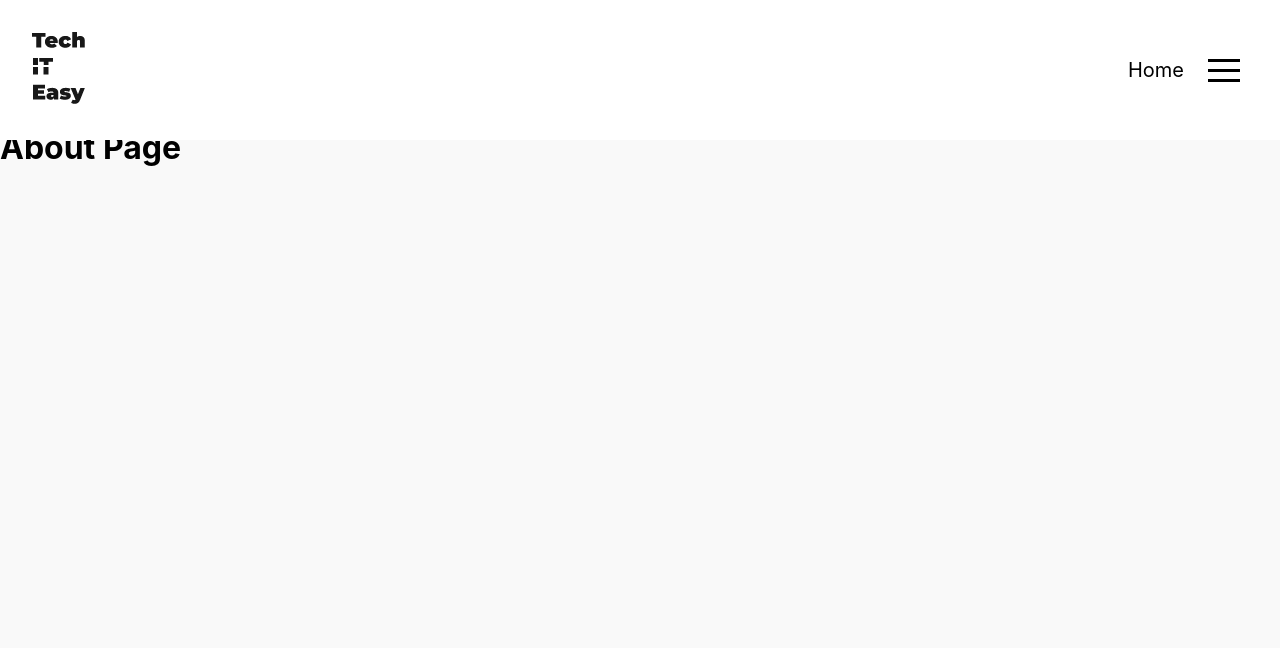
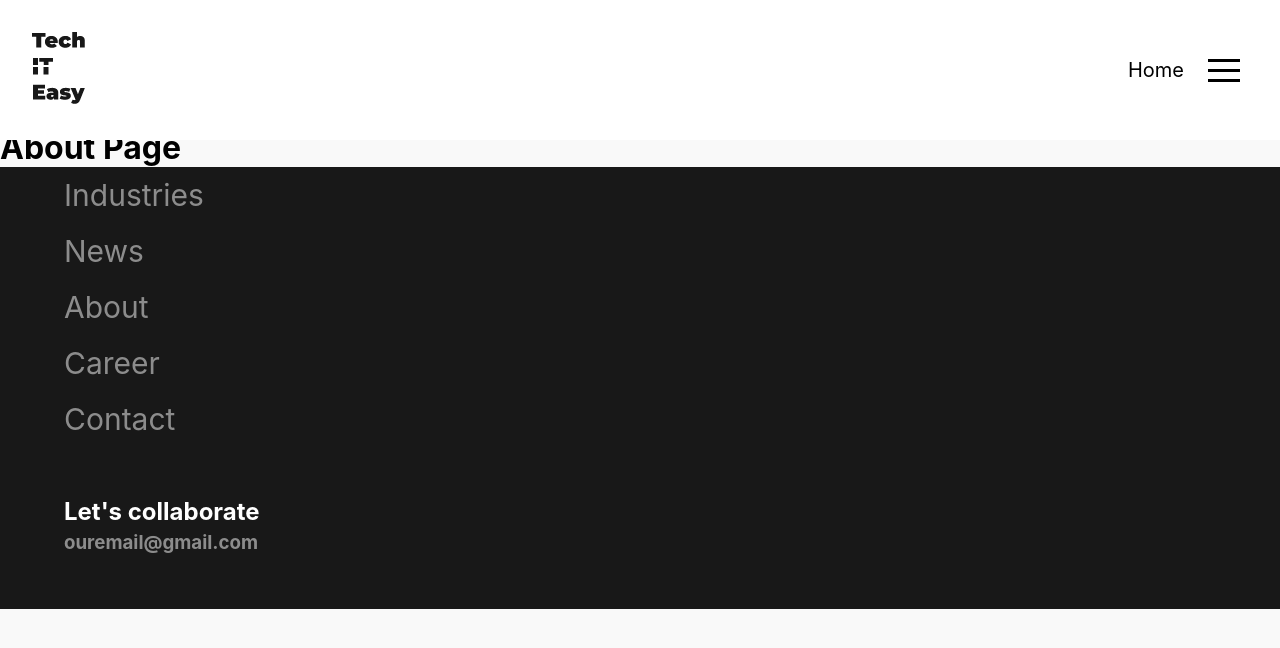
Before and after one commit to teliohub/teliohub-website, a Next.js app: page /about in a window 1280 px wide. Shown: the top 648 px of the page. Built offline with nearby package versions, Linux system fonts and the light colour scheme.

Commit message:
footer start link change active

```diff
--- /dev/null
+++ b/components/Footer/Footer.tsx
@@ -0,0 +1,58 @@
+import React, { useEffect, useState } from "react";
+import Link from "next/link";
+import styles from "./footer.module.css";
+
+const Footer = (): JSX.Element => {
+  const [menuPosition, setMenuPosition ] = useState<number>(0);
+
+  const handleRouteChange = (arrayIndex: number) => {
+      setMenuPosition(arrayIndex);
+  };
+
+  return (
+    <footer className={styles.footerControl}>
+      <ul className={styles.ulControl}>
+
+        <li className={styles.liFlexBetweenDesign}>
+          <Link href="/industries">
+            <a className={menuPosition === 1 ? '' : styles.changeOpacity} onClick={() => handleRouteChange(1)}>Industries</a>
+          </Link>
+          <span className={menuPosition === 1 ? '' : styles.hideIfNotActive}></span>
+          <p className={menuPosition === 1 ? '' : styles.hideIfNotActive}>You Are Here</p>
+        </li>
+        <li className={styles.liFlexBetweenDesign}>
+          <Link href="/news">
+            <a className={menuPosition === 2 ? '' : styles.changeOpacity} onClick={() => handleRouteChange(2)}>News</a>
+          </Link>
+          <span className={menuPosition === 2 ? '' : styles.hideIfNotActive}></span>
+          <p className={menuPosition === 2 ? '' : styles.hideIfNotActive}>You Are Here</p>
+        </li>
+        <li className={styles.liFlexBetweenDesign}>
+          <Link href="/about">
+            <a className={menuPosition === 3 ? '' : styles.changeOpacity} onClick={() => handleRouteChange(3)}>About</a>
+          </Link>
+          <span className={menuPosition === 3 ? '' : styles.hideIfNotActive}></span>
+          <p className={menuPosition === 3 ? '' : styles.hideIfNotActive}>You Are Here</p>
+        </li>
+        <li className={styles.liFlexBetweenDesign}>
+          <Link href="/career">
+            <a className={menuPosition === 4 ? '' : styles.changeOpacity} onClick={() => handleRouteChange(4)}>Career</a>
+          </Link>
+          <span className={menuPosition === 4 ? '' : styles.hideIfNotActive}></span>
+          <p className={menuPosition === 4 ? '' : styles.hideIfNotActive}>You Are Here</p>
+        </li>
+        <li className={styles.liFlexBetweenDesign}>
+          <Link href="/contact">
+            <a className={menuPosition === 5 ? '' : styles.changeOpacity} onClick={() => handleRouteChange(5)}>Contact</a>
+          </Link>
+          <span className={menuPosition === 5 ? '' : styles.hideIfNotActive}></span>
+          <p className={menuPosition === 5 ? '' : styles.hideIfNotActive}>You Are Here</p>
+        </li>
+      </ul>
+      <h2>Let's collaborate</h2>
+      <h3 className={styles.changeOpacity}>ouremail@gmail.com</h3>
+      </footer>
+  );
+};
+
+export default Footer;
--- /dev/null
+++ b/components/Footer/footer.module.css
@@ -0,0 +1,51 @@
+.ulControl {
+    width: 90%;
+    margin: 0 auto 50px;
+    display: flex;
+    flex-direction: column;
+}
+
+.liFlexBetweenDesign {
+    display: flex;
+    flex-direction: row;
+    justify-content: space-between;
+    align-items: center;
+    width: 100%;
+    margin: 10px 0;
+}
+
+.liFlexBetweenDesign a {
+    font-size: 30px;
+}
+
+.liFlexBetweenDesign span {
+    border-top: 1px dashed white;
+    border-width: 4px;
+    width: 70%;
+    transform: translateX(15%);
+}
+
+.liFlexBetweenDesign p{
+    font-size: 16px;
+    width: 100%;
+    text-align: right;
+}
+
+.hideIfNotActive {
+    display: none;
+}
+
+.footerControl {
+    background-color: #181818;
+    color: white;
+    padding-bottom: 50px;
+}
+
+.footerControl h2, .footerControl h3 {
+    width: 90%;
+    margin: 5px auto;
+}
+
+.changeOpacity {
+    opacity: 0.5;
+}
--- a/components/LayoutComponent/Layout.tsx
+++ b/components/LayoutComponent/Layout.tsx
@@ -1,5 +1,6 @@
 import React from "react";
 import Navigation from "../NavigationComponent/Navigation";
+import Footer from '../Footer/Footer';
 import styles from './layout.module.css';
 
 const Layout = ({ children }: any) => {
@@ -7,6 +8,7 @@ const Layout = ({ children }: any) => {
     <React.Fragment>
       <Navigation />
       <main className={styles.layout}>{children}</main>
+      <Footer />
     </React.Fragment>
   );
 };
```
